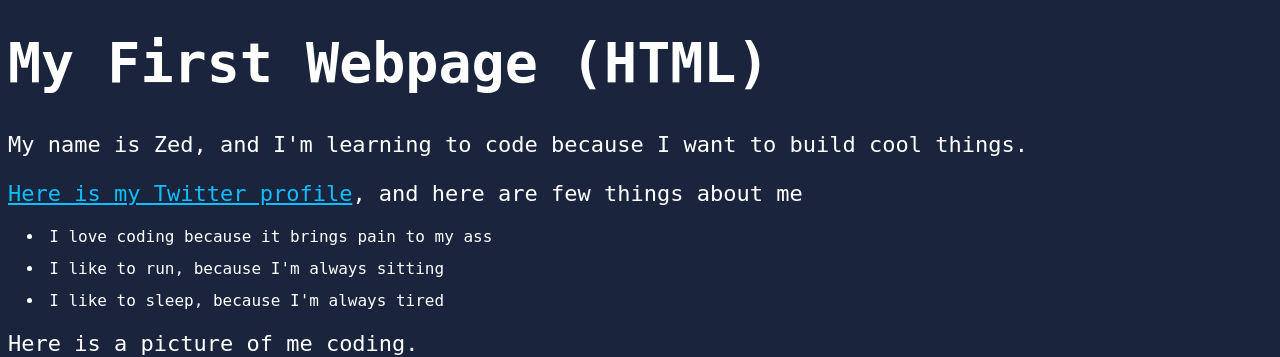
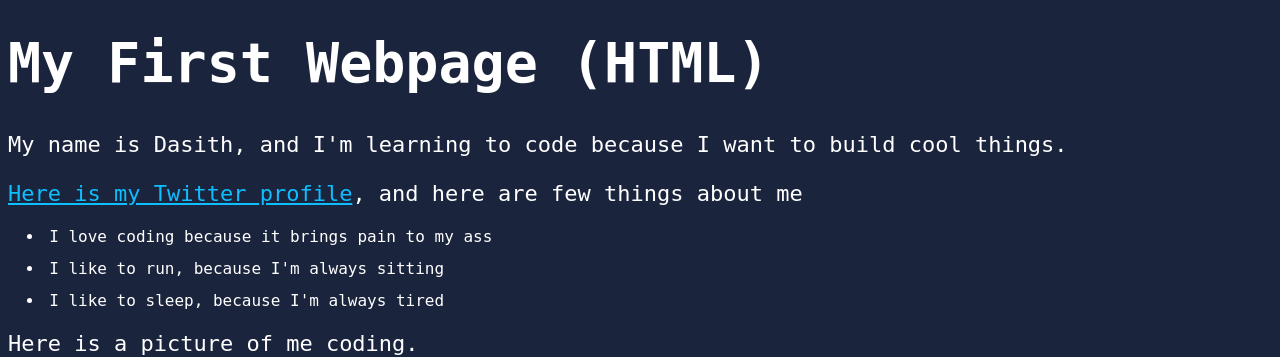
Before and after one commit to Dasith-Madhuranga/First-Project, a plain HTML site: page index.html in a window 1280 px wide. Shown: the top 357 px of the page. Drawn offline with Linux system fonts and the light colour scheme.

Commit message:
Update index.html

```diff
--- a/index.html
+++ b/index.html
@@ -5,7 +5,7 @@
 </head>
 <body>
     <h1 class="wb-title font-basic">My First Webpage (HTML)</h1>
-    <p class="font-basic">My name is Zed, and I'm learning to code because I want to build cool things.</p>
+    <p class="font-basic">My name is Dasith, and I'm learning to code because I want to build cool things.</p>
     <p class="font-basic"><a href="https://www.w3schools.com">Here is my Twitter profile</a>, and here are few things about me</p>
 
     <u class="font-basic">
@@ -17,4 +17,5 @@
     <p class="font-basic">Here is a picture of me coding.</p>
     <img src="https://www.theforage.com/blog/wp-content/uploads/2023/12/coding-vs-programming.jpg" />
 </body>
+
 </html>
```
